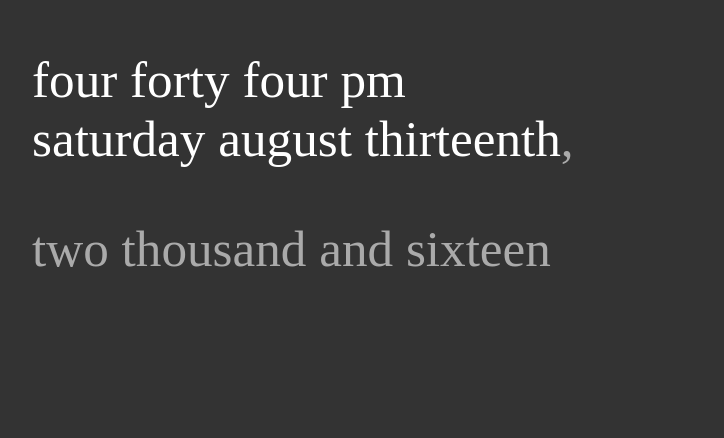
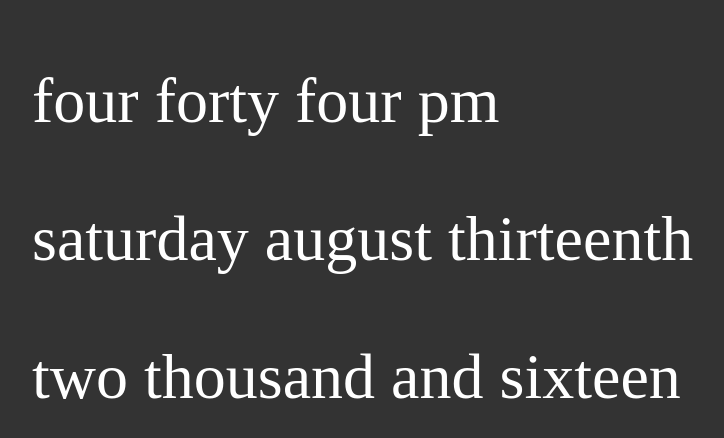
Before and after one commit to cpachomski/BalderDash, a browser extension: page balderDash.html in a window 1280 px wide. Shown: the whole page, without its empty margins (224-948 px from the left). Drawn offline with Linux system fonts and the light colour scheme.

Commit message:
update constants?

```diff
--- a/balderDash.css
+++ b/balderDash.css
@@ -4,11 +4,13 @@ body {
 }
 
 .container {
-	font-size: 4vw;
+	font-size: 5vw;
 	margin: 50px auto;
 	max-width: 768px;
+}
+
+.container p {
 	text-align: justify;
-
 }
 
 .container span {
--- a/balderDash.html
+++ b/balderDash.html
@@ -8,15 +8,20 @@
 
 <div class='container'>
 	<div id='time'>
-		<span id='time--hour'></span>
-		<span id='time--minutes'></span>
-		<span id='time--meridian'></span>
+		<p>
+			<span id='time--hour'></span>
+			<span id='time--minutes'></span>
+			<span id='time--meridian'></span>
+		</p>
 	</div>
 	<div id=date>
-		<span id='date--weekday'></span>
-		<span id='date--month'></span>
-		<span id='date--date'>w</span>,
-		<p id='date--year'></p>
+			<span id='date--weekday'></span>
+			<span id='date--month'></span>
+			<span id='date--date'>w</span>
+		</p>
+		<p>
+			<span id='date--year'></span>
+		</p>
 	</div>
 
 	<div id='weather'></div>
--- a/balderDash.js
+++ b/balderDash.js
@@ -13,7 +13,7 @@
 		var currentTime = new Date();
 		var mer = 'am';
 		var h = currentTime.getHours();
-		var m = currentTime.getMinutes();
+			var m = currentTime.getMinutes();
 		var wh = digits[h];
 		var wm;
 
--- a/constants.js
+++ b/constants.js
@@ -1,5 +1,5 @@
 digits = [
-	'twelfth',
+	'',
 	'one',
 	'two',
 	'three',
@@ -9,7 +9,8 @@ digits = [
 	'seven',
 	'eight',
 	'nine',
-	'ten'
+	'ten',
+	'eleven'
 ];
 
 digitsth = [
```
